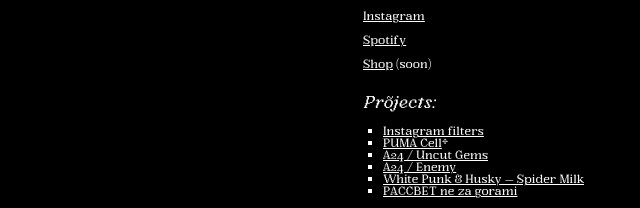
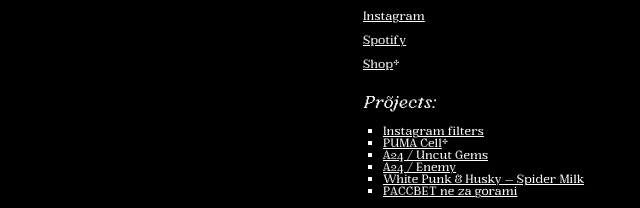
Before and after one commit to slaycid/world, a plain HTML site: page index.html in a window 1280 px wide. Shown: the part 137-345 px from the top of the page, 617-1257 px from the left. Drawn offline with Linux system fonts and the light colour scheme; a script that the page names is missing.

Commit message:
Update index.html

```diff
--- a/index.html
+++ b/index.html
@@ -48,7 +48,7 @@
     <p>Graphic Thug, AR Demiurge & Swiss Army Designer based in Moscow.</p>
     <p><a href="http://instagram.com/slaycid/">Instagram</a></p>
     <p><a href="https://open.spotify.com/user/beqimos550de3fdtu3k3gi7j2?si=56MM1KD3TtSYMRfLvaLL0w/">Spotify</a></p>
-    <p><a href="https://shop.slaycid.world/">Shop</a> (soon)</p>
+    <p><a href="https://shop.slaycid.world/">Shop</a>*</p>
     <h2>Prõjects:</h2>
     <ul type="square">
       <li><a href="http://instagram.com/p/B2rrQsxBrwh/">Instagram filters</a></li>
```
